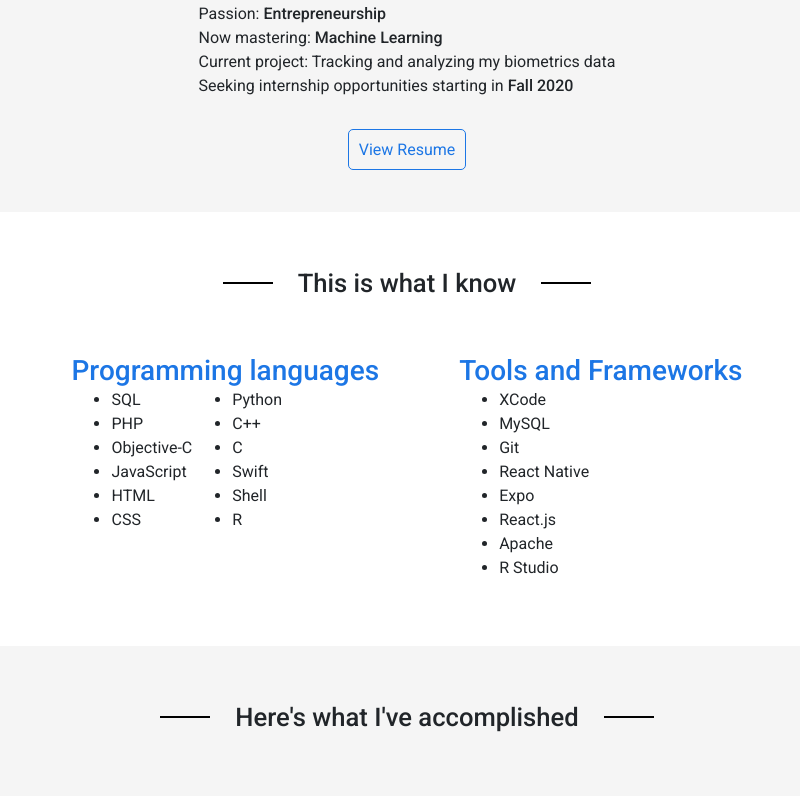
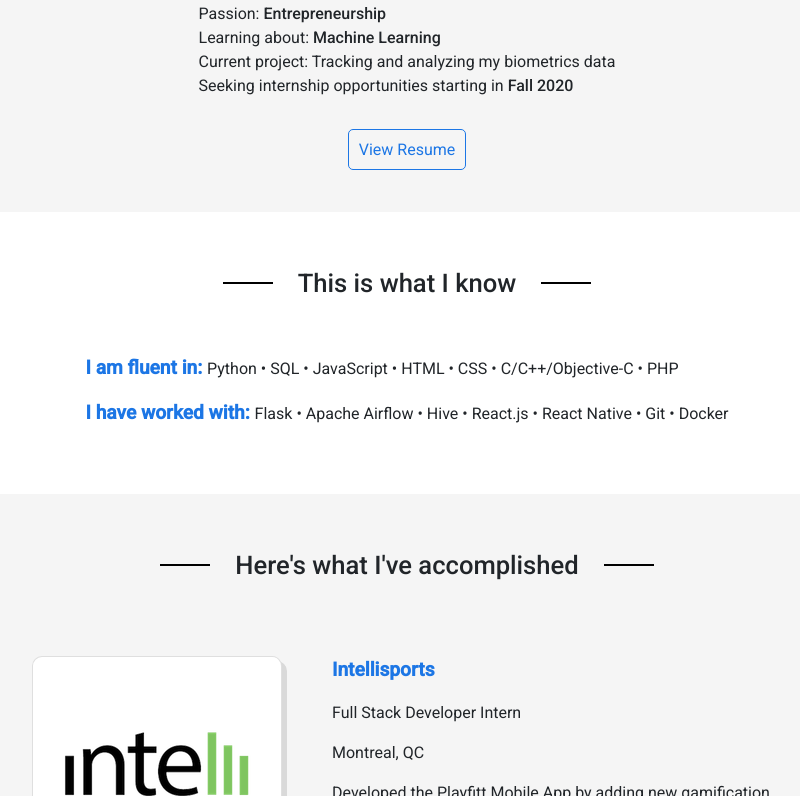
Before and after one commit to LucasHarvey/lucasharvey.me, a React (Create React App) app: page / in a window 1280 px wide. Shown: the part 449-1245 px from the top of the page, without its empty margins (233-1033 px from the left). Built offline with nearby package versions, Linux system fonts and the light colour scheme.

Commit message:
rearrange skills

```diff
--- a/src/CSS/Main.css
+++ b/src/CSS/Main.css
@@ -43,15 +43,6 @@
 
 .lists {
   display: flex;
-}
-
-.sectionContent {
-  display: flex;
-  flex-wrap: wrap;
-}
-
-.subSection {
-  margin: 0px 40px;
 }
 
 .off-white {
@@ -103,9 +94,14 @@
   padding: 0 10px;
 }
 
-h3 {
+.section-subtitle {
+  font-size: 1.2em;
+  font-weight: 600;
   color: #1c76e5;
-  margin: 0;
+}
+
+.element:before {
+  content: "\2022";
 }
 
 a {
--- a/src/components/Main.js
+++ b/src/components/Main.js
@@ -34,11 +34,11 @@ class App extends Component {
               Studying <span>Computer Science</span> at the{" "}
               <span>University of Waterloo</span>
               <br />
-              From: <span>Montreal</span>, Canada 🇨🇦
+              From: <span>Montreal</span>, Canada
               <br />
               Passion: <span>Entrepreneurship</span>
               <br />
-              Now mastering: <span>Machine Learning</span>
+              Learning about: <span>Machine Learning</span>
               <br />
               Current project: Tracking and analyzing my biometrics data
               <br />
@@ -64,48 +64,30 @@ class App extends Component {
               <span>This is what I know</span>
             </h2>
             <div className="sectionContent">
-              <div className="subSection">
-                <h3>
-                  <nobr>Programming languages</nobr>
-                </h3>
-                <div className="lists">
-                  <ul>
-                    <li>SQL</li>
-                    <li>PHP</li>
-                    <li>
-                      <nobr>Objective-C</nobr>
-                    </li>
-                    <li>JavaScript</li>
-                    <li>HTML</li>
-                    <li>CSS</li>
-                  </ul>
-                  <ul>
-                    <li>Python</li>
-                    <li>C++</li>
-                    <li>C</li>
-                    <li>Swift</li>
-                    <li>Shell</li>
-                    <li>R</li>
-                  </ul>
-                </div>
-              </div>
-              <div className="subSection">
-                <h3>
-                  <nobr>Tools and Frameworks</nobr>
-                </h3>
-                <ul>
-                  <li>XCode</li>
-                  <li>MySQL</li>
-                  <li>Git</li>
-                  <li>
-                    <nobr>React Native</nobr>
-                  </li>
-                  <li>Expo</li>
-                  <li>React.js</li>
-                  <li>Apache</li>
-                  <li>R Studio</li>
-                </ul>
-              </div>
+              <p>
+                <span className="section-subtitle">
+                  <nobr>I am fluent in: </nobr>
+                </span>
+                <span> Python </span>
+                <span className="element"> SQL </span>
+                <span className="element"> JavaScript </span>
+                <span className="element"> HTML </span>
+                <span className="element"> CSS </span>
+                <span className="element"> C/C++/Objective-C </span>
+                <span className="element"> PHP </span>
+              </p>
+              <p>
+                <span className="section-subtitle">
+                  <nobr>I have worked with: </nobr>
+                </span>
+                <span> Flask </span>
+                <span className="element"> Apache Airflow </span>
+                <span className="element"> Hive </span>
+                <span className="element"> React.js </span>
+                <span className="element"> React Native </span>
+                <span className="element"> Git </span>
+                <span className="element"> Docker </span>
+              </p>
             </div>
           </div>
         </div>
```
